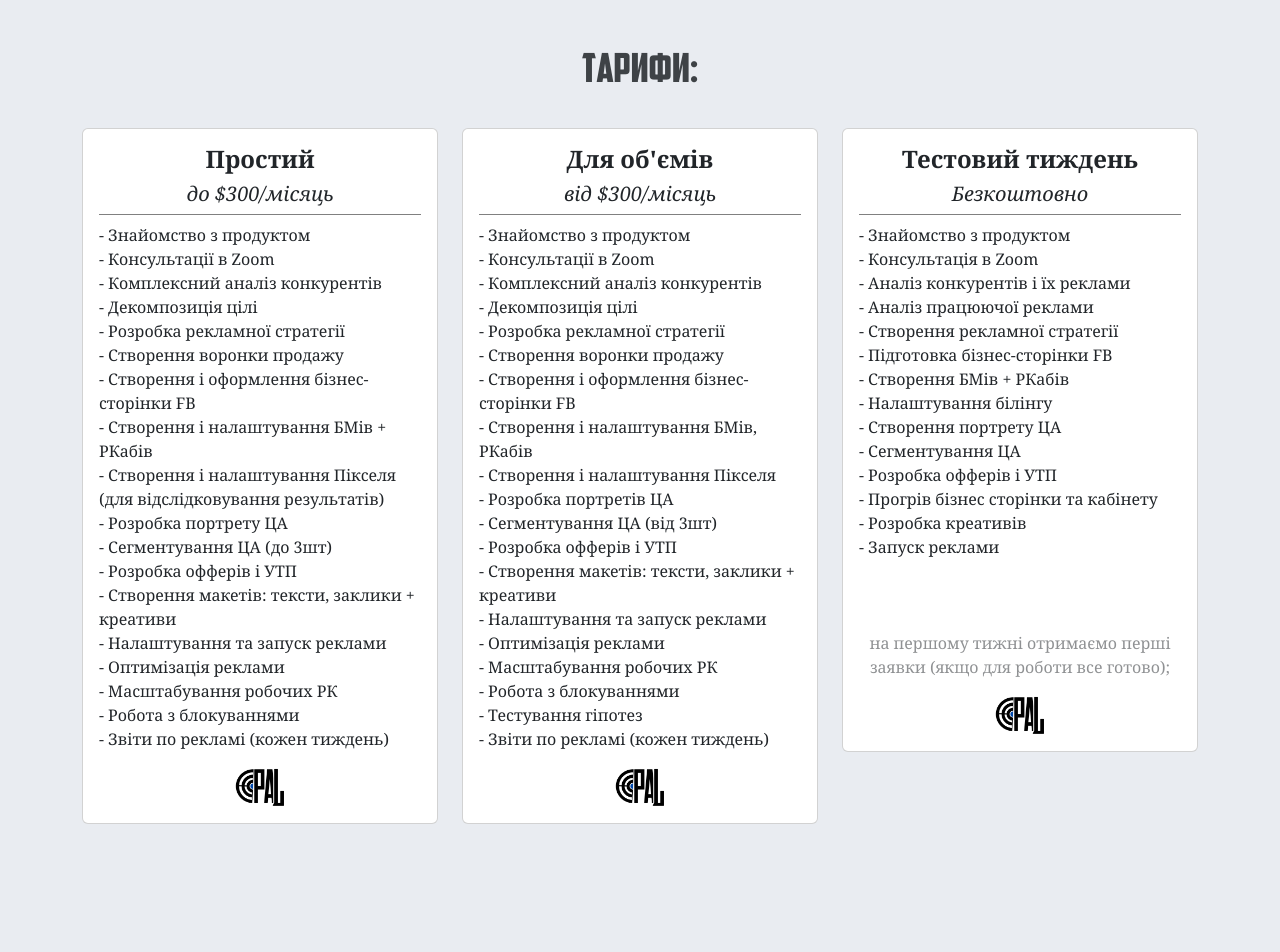
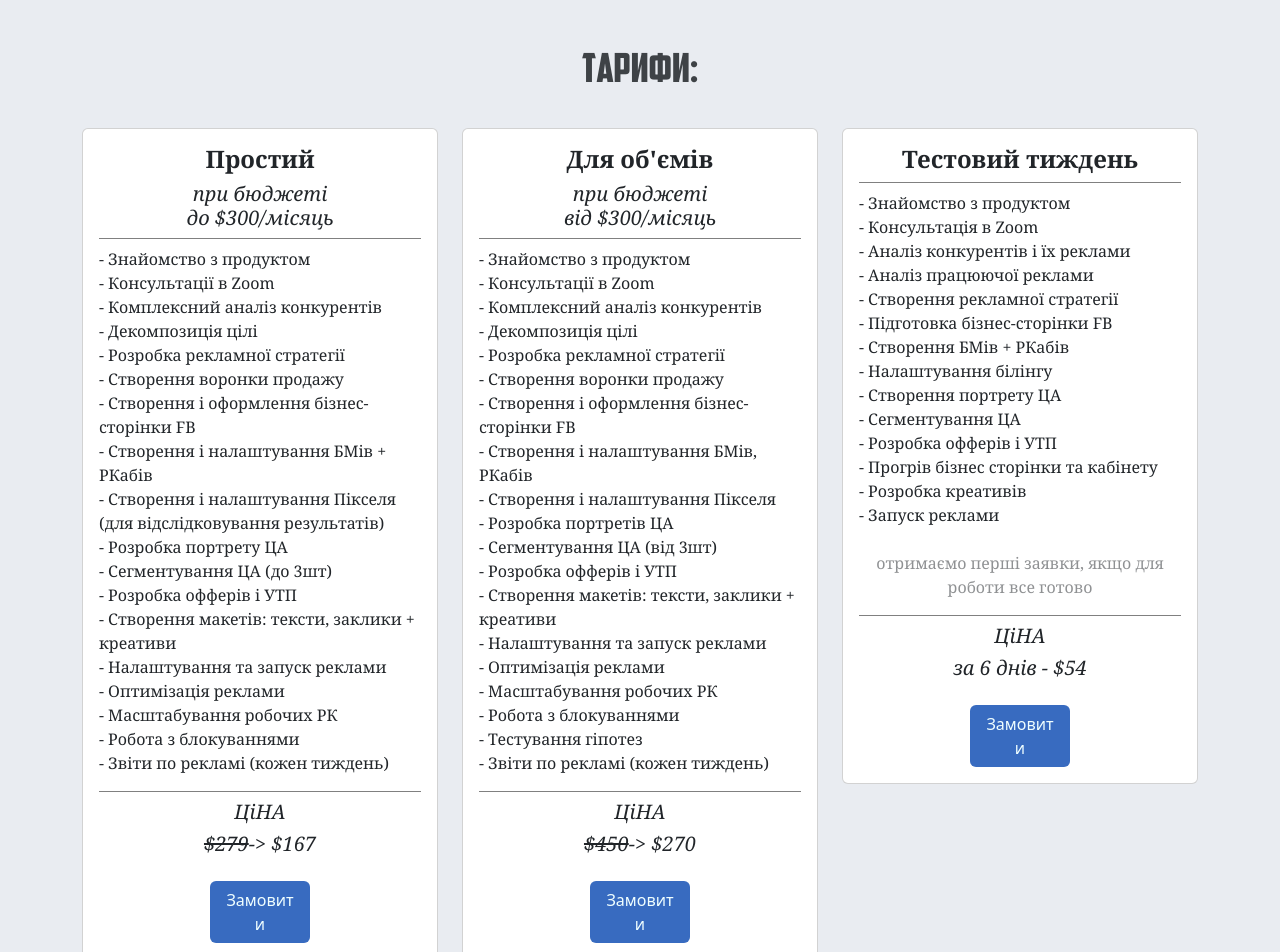
Before and after one commit to ChaklunIvan/OpalTarget, an Angular app in the folder ui/: page /favour in a window 1280 px wide. Shown: the top 952 px of the page. Before the commit the page ends 896 px from the top, so only its background shows below. Built offline with nearby package versions, Linux system fonts and the light colour scheme.

Commit message:
favour modals

```diff
--- a/ui/src/app/components/favour/favour.component.html
+++ b/ui/src/app/components/favour/favour.component.html
@@ -7,7 +7,7 @@
       <div class="card">
         <div class="card-body">
           <h4 class="card-title favour-title-font">Простий</h4>
-          <h5 class="favour-under-title-font">до $300/місяць</h5>
+          <h5 class="favour-under-title-font">при бюджеті<br> до $300/місяць</h5>
           <div class="my-2" style="border-bottom: 1px solid gray"></div>
           <p class="card-text text-start responsive-favour-font">
             - Знайомство з продуктом<br>
@@ -29,7 +29,13 @@
             - Робота з блокуваннями<br>
             - Звіти по рекламі (кожен тиждень)
           </p>
-          <a href="#"><img src="assets/logo/logo.png" width="50px" alt=""></a>
+          <div class="my-2" style="border-bottom: 1px solid gray"></div>
+          <h5 class="favour-under-title-font">ЦіНА</h5>
+          <h5 class="favour-under-title-font d-inline text-decoration-line-through">$279</h5>
+          <h5 class="favour-under-title-font d-inline">-> $167</h5>
+          <br>
+          <br>
+          <button class="btn mx-lg-5" (click)="openVerticallyCentered(content1)" style="background: RGB(56,107,192); color: azure; width: 100px;">Замовити</button>
         </div>
       </div>
     </div>
@@ -38,7 +44,7 @@
       <div class="card">
         <div class="card-body">
           <h4 class="card-title favour-title-font">Для об'ємів</h4>
-          <h5 class="favour-under-title-font">від $300/місяць</h5>
+          <h5 class="favour-under-title-font">при бюджеті <br> від $300/місяць</h5>
           <div class="my-2" style="border-bottom: 1px solid gray"></div>
           <p class="card-text text-start responsive-favour-font">
             - Знайомство з продуктом<br>
@@ -61,7 +67,13 @@
             - Тестування гіпотез<br>
             - Звіти по рекламі (кожен тиждень)<br>
           </p>
-          <a href="#"><img src="assets/logo/logo.png" width="50px" alt=""></a>
+          <div class="my-2" style="border-bottom: 1px solid gray"></div>
+          <h5 class="favour-under-title-font">ЦіНА</h5>
+          <h5 class="favour-under-title-font d-inline text-decoration-line-through">$450</h5>
+          <h5 class="favour-under-title-font d-inline">-> $270</h5>
+          <br>
+          <br>
+          <button class="btn mx-lg-5" (click)="openVerticallyCentered(content2)" style="background: RGB(56,107,192); color: azure; width: 100px;">Замовити</button>
         </div>
       </div>
     </div>
@@ -70,7 +82,6 @@
       <div class="card">
         <div class="card-body">
           <h4 class="card-title favour-title-font">Тестовий тиждень</h4>
-          <h5 class="favour-under-title-font">Безкоштовно</h5>
           <div class="my-2" style="border-bottom: 1px solid gray;"></div>
           <p class="card-text text-start responsive-favour-font">
             - Знайомство з продуктом<br>
@@ -87,14 +98,56 @@
             - Прогрів бізнес сторінки та кабінету<br>
             - Розробка креативів<br>
             - Запуск реклами<br>
-            <br>
-            <br>
           </p>
-          <p class="responsive-favour-font" style="margin-top: 24px;  opacity: 50%">на першому тижні отримаємо перші заявки (якщо для роботи все готово);</p>
-          <a href="#"><img src="assets/logo/logo.png" width="50px" alt=""></a>
+          <p class="responsive-favour-font" style="margin-top: 24px;  opacity: 50%">отримаємо перші заявки, якщо для роботи все готово</p>
+          <div class="my-2" style="border-bottom: 1px solid gray"></div>
+          <h5 class="favour-under-title-font">ЦіНА</h5>
+          <h5 class="favour-under-title-font d-inline">за 6 днів - $54</h5>
+          <br>
+          <br>
+          <button class="btn mx-lg-5" (click)="openVerticallyCentered(content3)" style="background: RGB(56,107,192); color: azure; width: 100px;">Замовити</button>
         </div>
       </div>
     </div>
 
   </div>
 </div>
+
+<!--modal1-->
+<ng-template #content1 let-modal>
+  <div class="modal-header">
+    <h4 class="modal-title">Простий</h4>
+    <button type="button" class="btn-close" aria-label="Close" (click)="modal.dismiss('Cross click')"></button>
+  </div>
+  <div class="modal-body">
+  </div>
+  <div class="modal-footer justify-content-center">
+    <button class="btn mx-lg-5" style="background: RGB(56,107,192); color: azure; width: 100px;">Надіслати</button>
+  </div>
+</ng-template>
+
+<!--modal2-->
+<ng-template #content2 let-modal>
+  <div class="modal-header">
+    <h4 class="modal-title">Для об'ємів</h4>
+    <button type="button" class="btn-close" aria-label="Close" (click)="modal.dismiss('Cross click')"></button>
+  </div>
+  <div class="modal-body">
+  </div>
+  <div class="modal-footer justify-content-center">
+    <button class="btn mx-lg-5" style="background: RGB(56,107,192); color: azure; width: 100px;">Надіслати</button>
+  </div>
+</ng-template>
+
+<!--modal3-->
+<ng-template #content3 let-modal>
+  <div class="modal-header">
+    <h4 class="modal-title">Тестовий тиждень</h4>
+    <button type="button" class="btn-close" aria-label="Close" (click)="modal.dismiss('Cross click')"></button>
+  </div>
+  <div class="modal-body">
+  </div>
+  <div class="modal-footer justify-content-center">
+    <button class="btn mx-lg-5" style="background: RGB(56,107,192); color: azure; width: 100px;">Надіслати</button>
+  </div>
+</ng-template>
--- a/ui/src/app/components/favour/favour.component.ts
+++ b/ui/src/app/components/favour/favour.component.ts
@@ -1,4 +1,5 @@
 import { Component } from '@angular/core';
+import { NgbModal } from '@ng-bootstrap/ng-bootstrap';
 
 @Component({
   selector: 'app-favour',
@@ -7,4 +8,10 @@ import { Component } from '@angular/core';
 })
 export class FavourComponent {
 
+  constructor(private modalService: NgbModal) { }
+
+  openVerticallyCentered(content: any) {
+    this.modalService.open(content, { centered: true });
+  }
+
 }
--- a/ui/src/app/components/target/target.component.html
+++ b/ui/src/app/components/target/target.component.html
@@ -1,7 +1,7 @@
 <div class="container back-image">
-  <div style="padding-top: 250px">
-    <div class="mx-auto text-center" style="background: rgba(255, 255, 255, 0.6); width: 75%;">
-      <h1 style="font-family: Georgia; font-weight: 1000; ">Отримуй нових клієнтів і збільшуй продажі з таргетованою рекламою</h1>
+  <div style="padding-top: 200px">
+    <div class="mx-auto text-center" style="background: rgba(255, 255, 255, 0.6); width: 85%;">
+      <h1 style="font-family: Georgia; font-weight: 1000; font-size: 80px ">Отримуй нових клієнтів і збільшуй продажі з таргетованою рекламою і збільшуй х2 продажі з таргетованою рекламою</h1>
     </div>
   </div>
 </div>
```
